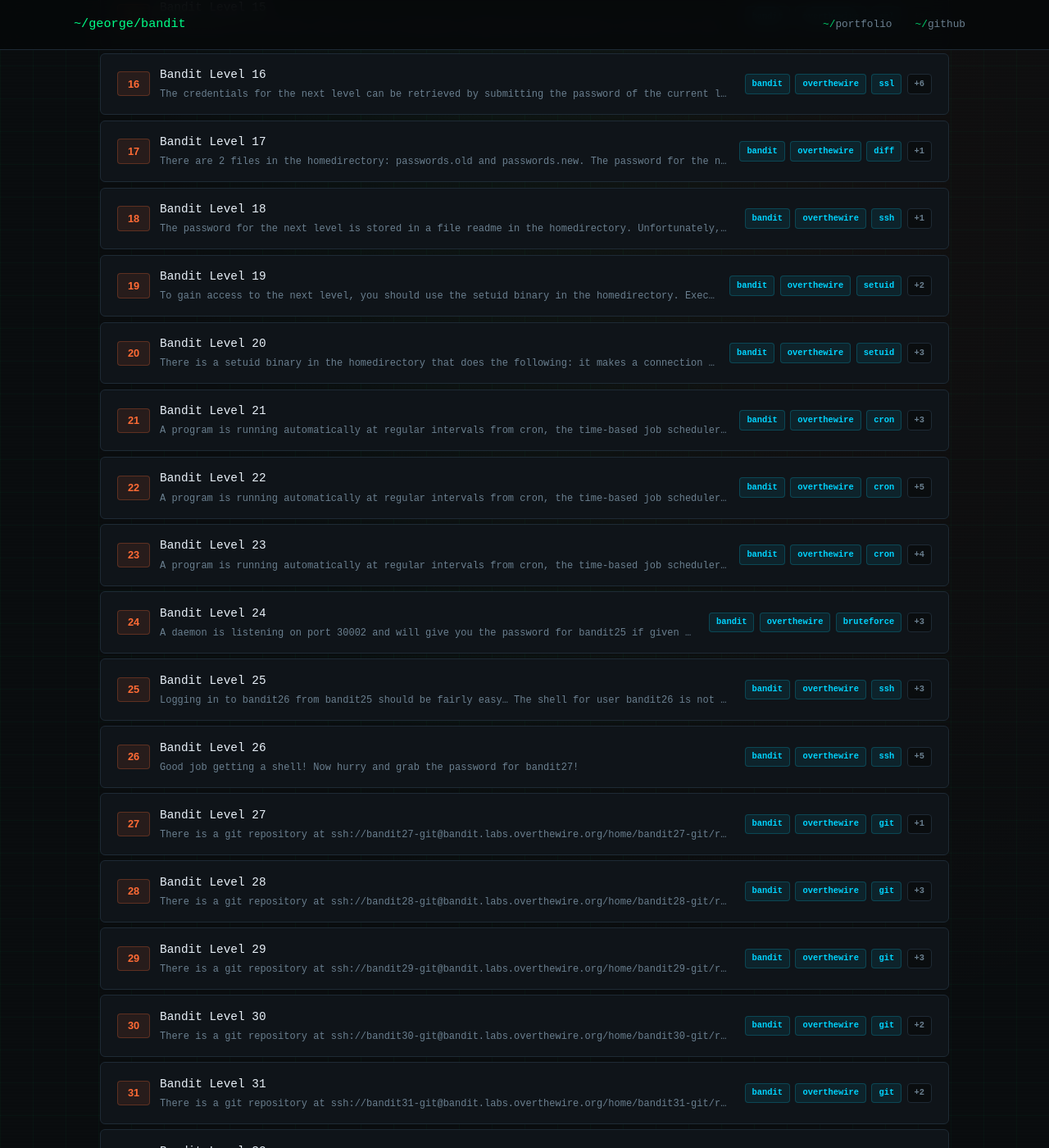
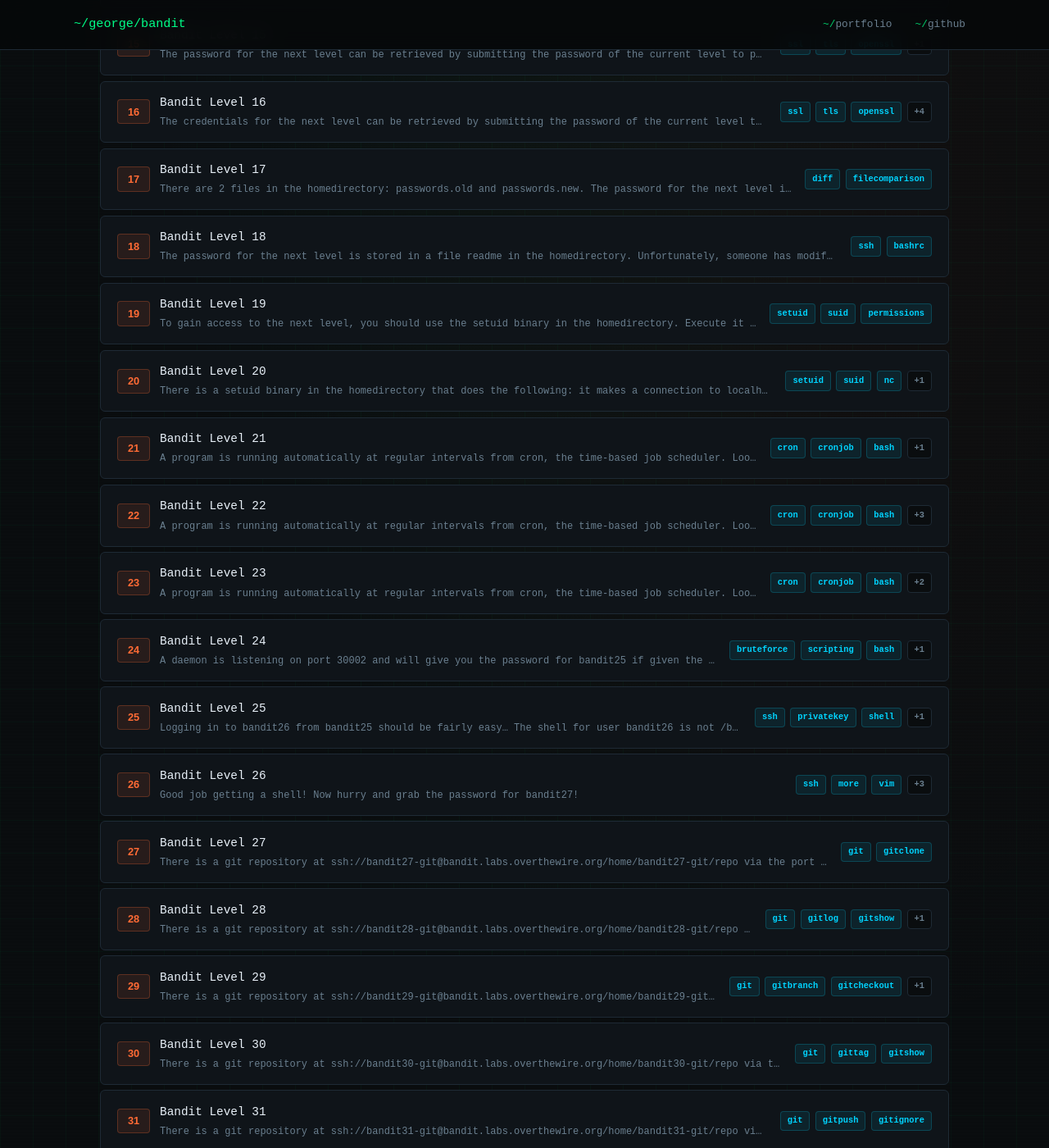
Before and after one commit to georgenadejde/bandit, a Jekyll site: the page built from index.md, in a window 1280 px wide and 1400 px high, scrolled down 1148 px. Shown: the whole window at 82% size. Built offline with Jekyll 4.4.1, drawn with Linux system fonts in a browser that asks for light colours; some of the changed text lies outside the part shown.

Commit message:
Fix tags.

```diff
--- a/_layouts/home.html
+++ b/_layouts/home.html
@@ -108,7 +108,12 @@
             </div>
             <div class="writeup-item-right">
               {% if page.tags %}
-                {% assign filtered_tags = page.tags | reject: "bandit" | reject: "overthewire" %}
+                {% assign filtered_tags = "" | split: "" %}
+                {% for tag in page.tags %}
+                  {% unless tag == "bandit" or tag == "overthewire" %}
+                    {% assign filtered_tags = filtered_tags | push: tag %}
+                  {% endunless %}
+                {% endfor %}
                 {% assign tag_count = filtered_tags | size %}
                 {% for tag in filtered_tags limit: 3 %}
                 <span class="tag-pill">{{ tag }}</span>
```
Also changed, not shown: other parts of _layouts/home.html (+3 -3 lines).
